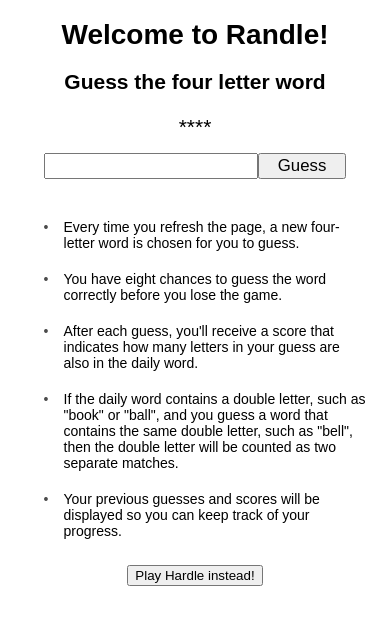
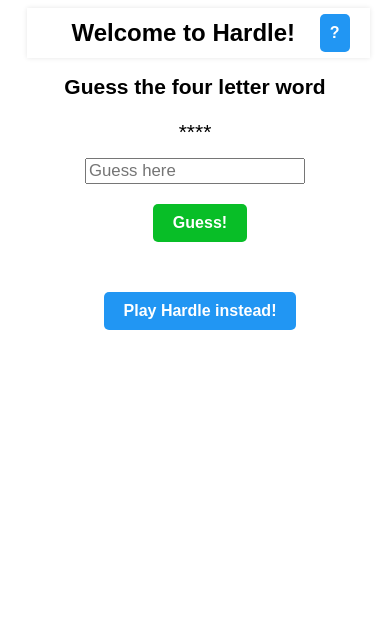
Before and after one commit to jamesdanielwhitford/deploy-test, a Flask app: page /randle in a window 390 px wide. Shown: the top 625 px of the page. Run offline with Flask 3, Linux system fonts and the light colour scheme; some libraries are stand-ins or nearby versions.

Commit message:
UI updates

```diff
--- a/templates/randle.html
+++ b/templates/randle.html
@@ -5,6 +5,67 @@
     <meta name="viewport" content="width=device-width, initial-scale=1" />
   </head>
   <style>
+    .header-container {
+      display: flex;
+      justify-content: space-between;
+      align-items: center;
+      position: relative;
+      top: 0;
+      right: 0;
+      left: 0;
+      height: 50px;
+      padding: 0 20px;
+      background-color: #fff;
+      box-shadow: 0 0 5px rgba(0, 0, 0, 0.1);
+    }
+
+    h1 {
+      margin: 0;
+      margin-left: 10px;
+      font-size: 24px;
+      font-weight: bold;
+      text-align: center;
+      flex-grow: 1;
+    }
+
+    #guessButton {
+      margin-left: 10px;
+      margin-top: 20px;
+      padding: 10px 20px;
+      font-size: 16px;
+      font-weight: bold;
+      background-color: #08be27;
+      color: #fff;
+      border: none;
+      border-radius: 5px;
+      cursor: pointer;
+    }
+
+    #randleButton {
+      margin-left: 10px;
+      margin-top: 50px;
+      padding: 10px 20px;
+      font-size: 16px;
+      font-weight: bold;
+      background-color: #2196f3;
+      color: #fff;
+      border: none;
+      border-radius: 5px;
+      cursor: pointer;
+    }
+
+    #rules {
+      margin-left: 10px;
+      padding: 10px 10px;
+      font-size: 16px;
+      font-weight: bold;
+      background-color: #2196f3;
+      color: #fff;
+      border: none;
+      border-radius: 5px;
+      cursor: pointer;
+    }
+
     body {
       font-family: Arial, sans-serif;
     }
@@ -14,7 +75,6 @@
       align-items: center;
       flex-direction: column;
     }
-
     h1,
     h2 {
       text-align: center;
@@ -107,57 +167,75 @@
 
       button {
         font-size: 1.2em;
-        width: 30%;
       }
 
       ul {
         width: 90%;
         padding-top: 30px;
       }
+
+      /* Overlay styles */
+      .overlay {
+        position: fixed;
+        z-index: 1;
+        left: 0;
+        top: 0;
+        width: 100%;
+        height: 100%;
+        background-color: rgba(0, 0, 0, 0.5);
+        display: none;
+      }
+
+      /* Modal styles */
+      .modal {
+        position: fixed;
+        z-index: 2;
+        left: 50%;
+        top: 50%;
+        transform: translate(-50%, -50%);
+        background-color: white;
+        padding: 20px;
+        border-radius: 5px;
+        box-shadow: 0 0 10px rgba(0, 0, 0, 0.5);
+        display: none;
+      }
+
+      .close {
+        position: absolute;
+        top: 10px;
+        right: 10px;
+        cursor: pointer;
+      }
     }
   </style>
   <body>
     <div id="game">
-      <h1>Welcome to Randle!</h1>
+      <div class="header-container">
+        <h1>Welcome to Hardle!</h1>
+        <button onclick="showAlert()" id="rules">?</button>
+      </div>
+
       <h2>Guess the four letter word</h2>
       <p id="word"></p>
       <p id="guesses"></p>
       <p id="message"></p>
-      <div class="center">
-        <input type="text" id="guessInput" />
-        <button onclick="guess()">Guess</button>
+      <div class="center" style="display: flex; flex-direction: column">
+        <input type="text" id="guessInput" placeholder="Guess here" />
+        <button id="guessButton" onclick="guess()">Guess!</button>
       </div>
-      <ul>
-        <li>
-          Every time you refresh the page, a new four-letter word is chosen for
-          you to guess.
-        </li>
-        <li>
-          You have eight chances to guess the word correctly before you lose the
-          game.
-        </li>
-        <li>
-          After each guess, you'll receive a score that indicates how many
-          letters in your guess are also in the daily word.
-        </li>
-        <li>
-          If the daily word contains a double letter, such as "book" or "ball",
-          and you guess a word that contains the same double letter, such as
-          "bell", then the double letter will be counted as two separate
-          matches.
-        </li>
-        <li>
-          Your previous guesses and scores will be displayed so you can keep
-          track of your progress.
-        </li>
-      </ul>
+
       <form action="/" method="get" id="form">
-        <input type="submit" value="Play Hardle instead!" />
+        <input type="submit" id="randleButton" value="Play Hardle instead!" />
       </form>
     </div>
 
     <script src="https://cdnjs.cloudflare.com/ajax/libs/seedrandom/3.0.5/seedrandom.min.js"></script>
     <script>
+      function showAlert() {
+        alert(
+          `1. Every time you refresh the page, a new four-letter word is chosen for you to guess.\n2. You have eight chances to guess the word correctly before you lose the game.\n3. After each guess, you'll receive a score that indicates how many letters in your guess are also in the daily word.\n4. If the daily word contains a double letter, like "ball", and you guess a word that contains the same double letter, like "bell", then the double letter will be counted as two separate matches.\n5. Your previous guesses and scores will be displayed so you can keep track of your progress.`
+        );
+      }
       // Define the possible words to be guessed
       const words = [
         'that',
```
Also changed, not shown: templates/hardle.html (+110 -27 lines).
